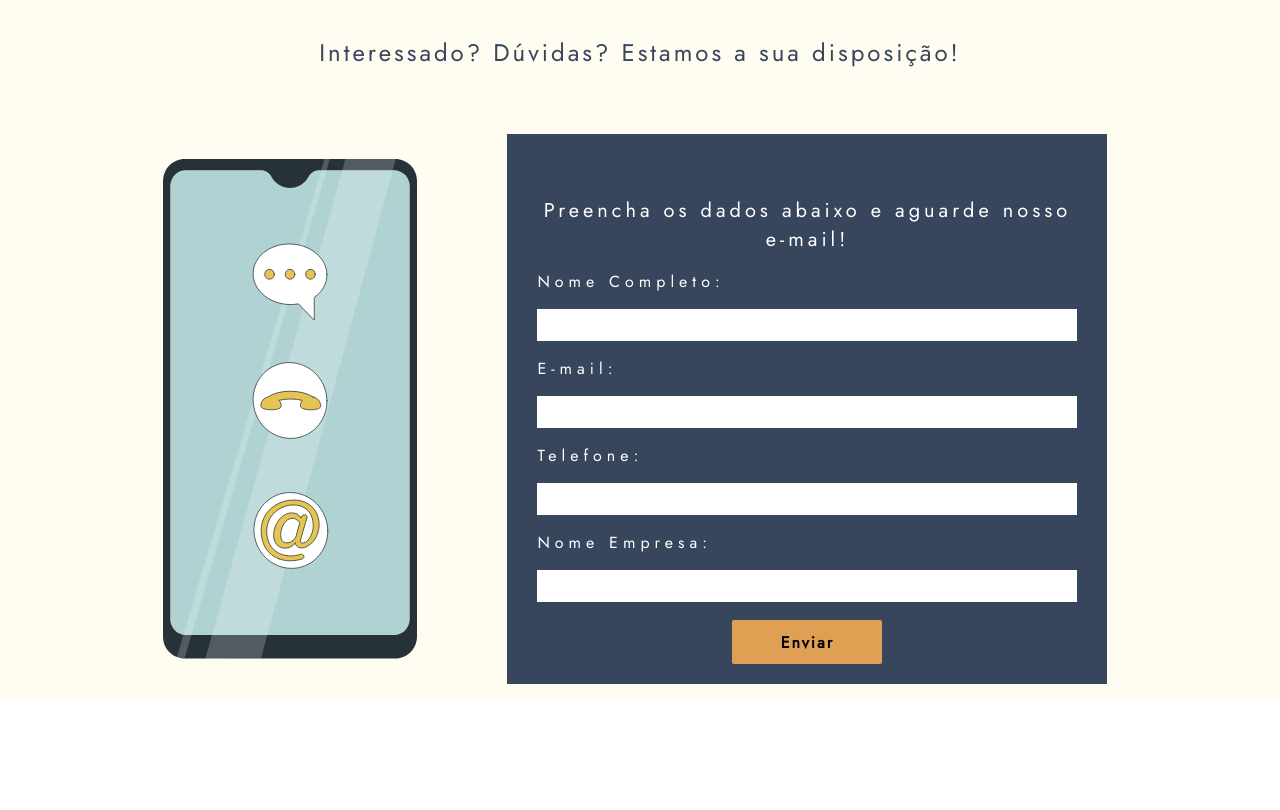
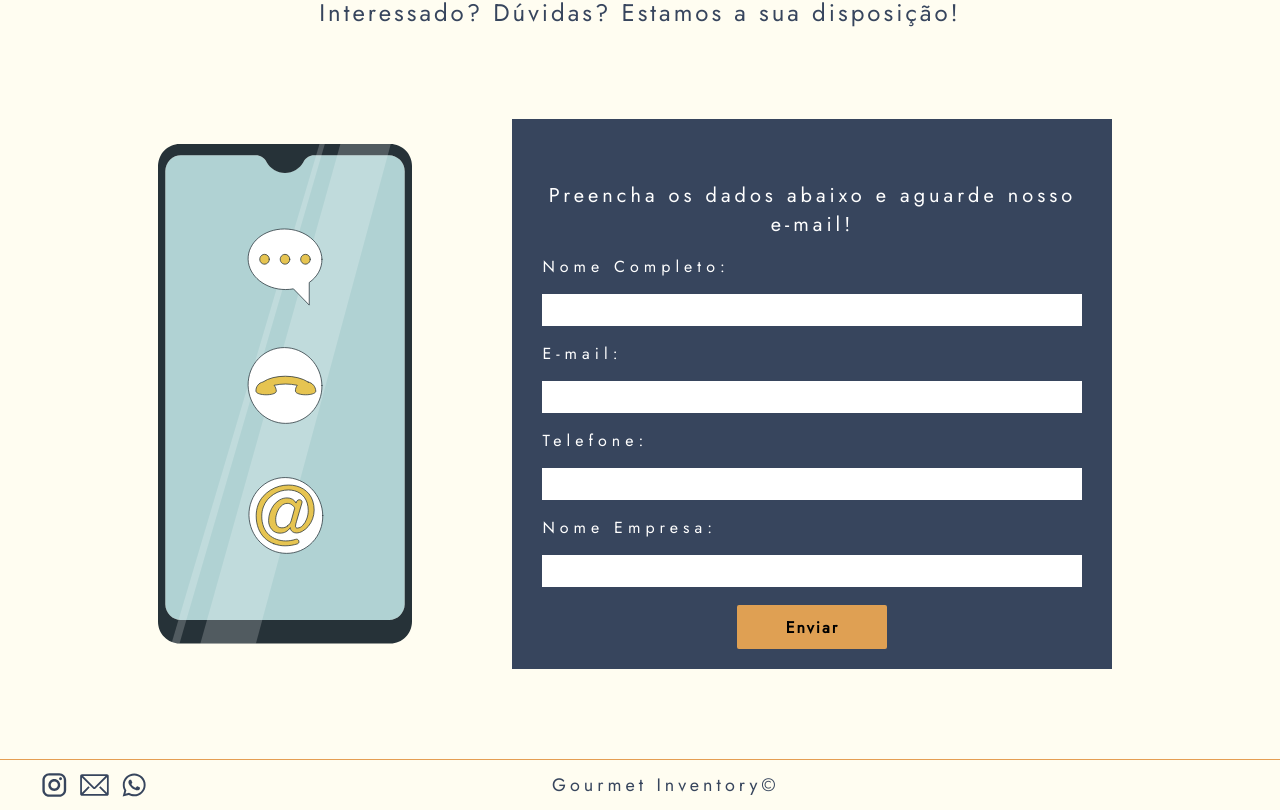
Before and after one commit to Gourmet-Inventory/Front, a React (Create React App) app in the folder gourmet-inventory/: page / in a window 1280 px wide. Shown: the part 3127-3937 px from the top of the page. Before the commit the page ends 3826 px from the top, so only its background shows below. Built offline with nearby package versions, Linux system fonts and the light colour scheme.

Commit message:
Página Home finalizada!

```diff
--- a/gourmet-inventory/src/pages/home/Home.jsx
+++ b/gourmet-inventory/src/pages/home/Home.jsx
@@ -14,6 +14,8 @@ import imgLuan from "../../utils/assets/Luan 1.svg"
 import imgMirella from "../../utils/assets/Mirella 1.svg"
 import imgSarah from "../../utils/assets/Sarah 1.svg"
 import imgPeterson from "../../utils/assets/Peterson 1.svg"
+import imgFooter from "../../utils/assets/Frame 96.svg"
+
 
 const Home = () => {
     return (
@@ -21,7 +23,8 @@ const Home = () => {
         <NavBar logoInicio={logo} />
         <div className = {styles["home"]}>
 
-            <div className={styles["logo"]}>
+            <div className={styles["logo"]} id="logo">
+
                 <img src={imgLogo} />
                 <div className={styles["sombra"]}>
 
@@ -153,7 +156,10 @@ const Home = () => {
             </div>
 
             <footer>
-
+                <div className={styles["imgFooter"]}>
+                    <img src={imgFooter} />
+                </div>
+                <span>Gourmet Inventory©</span>
             </footer>
 
         </div>
--- a/gourmet-inventory/src/pages/home/Home.module.css
+++ b/gourmet-inventory/src/pages/home/Home.module.css
@@ -277,7 +277,7 @@ html {
 }
 
 .nomeMirella{
-    margin-left: 40px;
+    margin-left: 4npm0px;
 }
 
 .imgLinha2{
@@ -293,14 +293,11 @@ html {
 }
 
 
-
-
 .contato{
     display: flex;
-    height: 830px;
+    height: 890px;
     margin-left: 40px;
     margin-right: 40px;
-    justify-content: center;
     flex-direction: column;
     align-items: center;
 }
@@ -308,7 +305,7 @@ html {
 .tituloContato{
     display: flex;
     flex-direction: column;
-    height: 250px;
+    height: 300px;
     gap: 20px;
     width: 80%;
     justify-content: baseline;
@@ -332,9 +329,9 @@ html {
 .corpoContato{
     display: flex;
     flex-direction: row;
-    height: 500px;
+    height: 450px;
     align-items: center;
-    gap: 80px;
+    gap: 90px;
 }
 
 .corpoContato img{
@@ -399,6 +396,33 @@ html {
 }
 
 
+footer{
+    display: flex;
+    width: 100%;
+    height: 50px;
+    align-items: center;
+    border-top: 1px solid #E59E53
+}
+
+footer span{
+    font-size: 18px;
+    letter-spacing: 4px;
+    font-weight: lighter;
+    color: #37455D;
+}
+
+
+.imgFooter{
+    display: flex;
+    width: 40%;
+    justify-self: baseline;
+    margin-left: 40px;
+}
+
+.imgFooter img{
+    height: 32px;
+}
+
 
 @media only screen and (max-width: 800px) {
     .titulo {
```
Also changed, not shown: gourmet-inventory/src/components/navbar/NavBar.jsx (+15 -1 lines), gourmet-inventory/src/utils/assets/Frame 96.svg (added).
